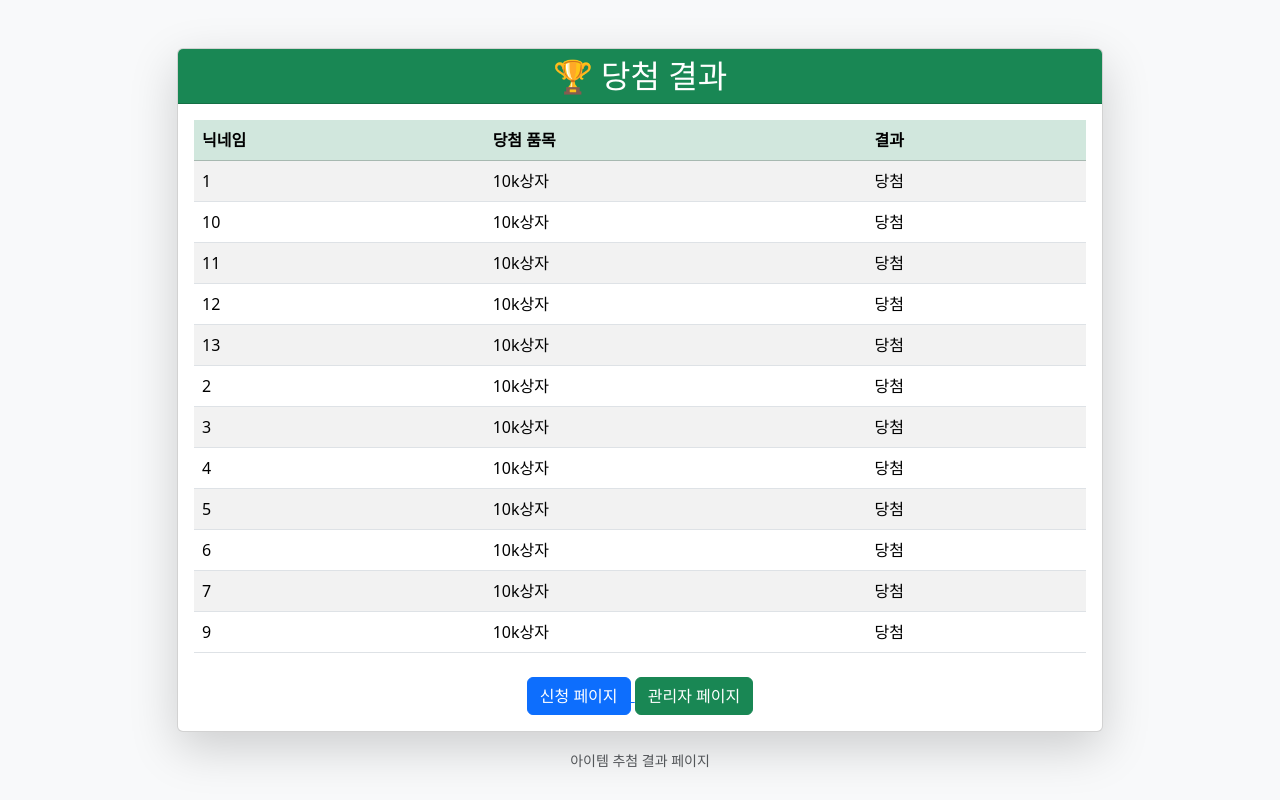
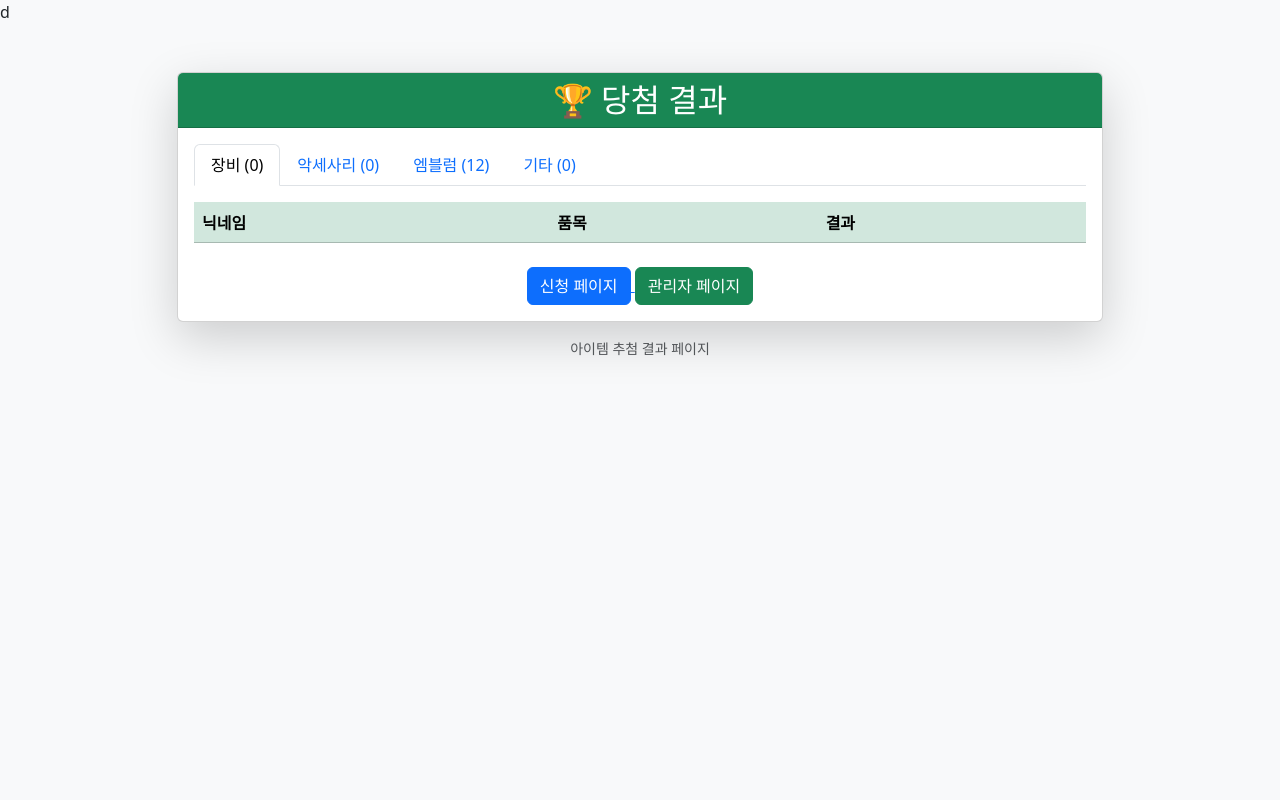
Before and after one commit to sinee1004/itemdraw, a FastAPI app: page /results in a window 1280 px wide. Run offline with FastAPI, Linux system fonts and the light colour scheme; data comes from the database, SQL or seed files in the repository; lists and menus that the app fills with data are empty.

Commit message:
당첨 결과 탭 추가

```diff
--- a/app.py
+++ b/app.py
@@ -637,56 +637,65 @@ async def results(request: Request):
 
     rows = cur.fetchall()
 
-    winners = []
+    equipment = []
+    accessory = []
+    emblem = []
+    etc_items = []
 
     current_item = None
     seq = 1
 
     for nickname, item_name, result, category in rows:
 
-        # 품목이 바뀌면 순번 초기화
         if current_item != item_name:
             current_item = item_name
             seq = 1
 
         if nickname == "유찰":
 
-            winners.append(
-                (
-                    "유찰",
-                    item_name,
-                    "-"
-                )
+            row_data = (
+                "유찰",
+                item_name,
+                "-"
             )
 
-            continue
+        else:
 
-        # 기타 품목만 순번 표시
-        if category == "기타" and "개 지급" in result:
+            if category == "기타" and "개 지급" in result:
 
-            qty = int(
-                result.replace("개 지급", "").strip()
-            )
+                qty = int(
+                    result.replace("개 지급", "").strip()
+                )
 
-            numbers = []
+                numbers = []
 
-            for _ in range(qty):
-                numbers.append(f"{seq}번")
-                seq += 1
+                for _ in range(qty):
+                    numbers.append(f"{seq}번")
+                    seq += 1
 
-            display_result = ", ".join(numbers)
+                display_result = ", ".join(numbers)
 
-        else:
-            # 장비 / 악세 / 엠블럼
-            display_result = "당첨"
+            else:
 
-        winners.append(
-            (
+                display_result = "당첨"
+
+            row_data = (
                 nickname,
                 item_name,
                 display_result
             )
-        )
+
+        if category == "장비":
+            equipment.append(row_data)
+
+        elif category == "악세사리":
+            accessory.append(row_data)
+
+        elif category == "엠블럼":
+            emblem.append(row_data)
+
+        elif category == "기타":
+            etc_items.append(row_data)
 
     conn.close()
 
@@ -694,7 +703,10 @@ async def results(request: Request):
         request=request,
         name="results.html",
         context={
-            "winners": winners
+            "equipment": equipment,
+            "accessory": accessory,
+            "emblem": emblem,
+            "etc_items": etc_items
         }
     )
 @app.get("/edit_item/{item_id}", response_class=HTMLResponse)
--- a/templates/results.html
+++ b/templates/results.html
@@ -1,4 +1,4 @@
-<!DOCTYPE html>
+d<!DOCTYPE html>
 <html lang="ko">
 
 <head>
@@ -37,41 +37,74 @@ rel="stylesheet">
 
 <div class="card-body">
 
-{% if winners %}
+<ul class="nav nav-tabs mb-3">
+
+<li class="nav-item">
+<button
+class="nav-link active"
+data-bs-toggle="tab"
+data-bs-target="#equip">
+장비 ({{ equipment|length }})
+</button>
+</li>
+
+<li class="nav-item">
+<button
+class="nav-link"
+data-bs-toggle="tab"
+data-bs-target="#accessory">
+악세사리 ({{ accessory|length }})
+</button>
+</li>
+
+<li class="nav-item">
+<button
+class="nav-link"
+data-bs-toggle="tab"
+data-bs-target="#emblem">
+엠블럼 ({{ emblem|length }})
+</button>
+</li>
+
+<li class="nav-item">
+<button
+class="nav-link"
+data-bs-toggle="tab"
+data-bs-target="#etc">
+기타 ({{ etc_items|length }})
+</button>
+</li>
+
+</ul>
+
+<div class="tab-content">
+
+<!-- 장비 -->
+<div
+class="tab-pane fade show active"
+id="equip">
 
 <table class="table table-striped table-hover">
 
 <thead class="table-success">
-
 <tr>
-
 <th>닉네임</th>
-<th>당첨 품목</th>
+<th>품목</th>
 <th>결과</th>
-
 </tr>
-
 </thead>
 
 <tbody>
 
-{% for row in winners %}
+{% for row in equipment %}
 
 <tr>
 
 {% if row[0] == "유찰" %}
 
-<td class="text-danger fw-bold">
-🔴 유찰
-</td>
-
-<td class="text-danger fw-bold">
-{{ row[1] }}
-</td>
-
-<td class="text-danger fw-bold">
--
-</td>
+<td class="text-danger fw-bold">🔴 유찰</td>
+<td class="text-danger fw-bold">{{ row[1] }}</td>
+<td class="text-danger fw-bold">-</td>
 
 {% else %}
 
@@ -89,36 +122,157 @@ rel="stylesheet">
 
 </table>
 
+</div>
+
+<!-- 악세사리 -->
+<div
+class="tab-pane fade"
+id="accessory">
+
+<table class="table table-striped table-hover">
+
+<thead class="table-success">
+<tr>
+<th>닉네임</th>
+<th>품목</th>
+<th>결과</th>
+</tr>
+</thead>
+
+<tbody>
+
+{% for row in accessory %}
+
+<tr>
+
+{% if row[0] == "유찰" %}
+
+<td class="text-danger fw-bold">🔴 유찰</td>
+<td class="text-danger fw-bold">{{ row[1] }}</td>
+<td class="text-danger fw-bold">-</td>
+
 {% else %}
 
-<div class="alert alert-warning text-center">
+<td>{{ row[0] }}</td>
+<td>{{ row[1] }}</td>
+<td>{{ row[2] }}</td>
 
-아직 추첨 결과가 없습니다.
+{% endif %}
+
+</tr>
+
+{% endfor %}
+
+</tbody>
+
+</table>
 
 </div>
 
+<!-- 엠블럼 -->
+<div
+class="tab-pane fade"
+id="emblem">
+
+<table class="table table-striped table-hover">
+
+<thead class="table-success">
+<tr>
+<th>닉네임</th>
+<th>품목</th>
+<th>결과</th>
+</tr>
+</thead>
+
+<tbody>
+
+{% for row in emblem %}
+
+<tr>
+
+{% if row[0] == "유찰" %}
+
+<td class="text-danger fw-bold">🔴 유찰</td>
+<td class="text-danger fw-bold">{{ row[1] }}</td>
+<td class="text-danger fw-bold">-</td>
+
+{% else %}
+
+<td>{{ row[0] }}</td>
+<td>{{ row[1] }}</td>
+<td>{{ row[2] }}</td>
+
 {% endif %}
+
+</tr>
+
+{% endfor %}
+
+</tbody>
+
+</table>
+
+</div>
+
+<!-- 기타 -->
+<div
+class="tab-pane fade"
+id="etc">
+
+<table class="table table-striped table-hover">
+
+<thead class="table-success">
+<tr>
+<th>닉네임</th>
+<th>품목</th>
+<th>결과</th>
+</tr>
+</thead>
+
+<tbody>
+
+{% for row in etc_items %}
+
+<tr>
+
+{% if row[0] == "유찰" %}
+
+<td class="text-danger fw-bold">🔴 유찰</td>
+<td class="text-danger fw-bold">{{ row[1] }}</td>
+<td class="text-danger fw-bold">-</td>
+
+{% else %}
+
+<td>{{ row[0] }}</td>
+<td>{{ row[1] }}</td>
+<td>{{ row[2] }}</td>
+
+{% endif %}
+
+</tr>
+
+{% endfor %}
+
+</tbody>
+
+</table>
+
+</div>
+
+</div>
 
 <div class="text-center mt-4">
 
 <a href="/">
-
 <button class="btn btn-primary">
-
 신청 페이지
-
 </button>
-
 </a>
 
 <a href="/admin">
-
 <button class="btn btn-success">
-
 관리자 페이지
-
 </button>
-
 </a>
 
 </div>
@@ -130,9 +284,7 @@ rel="stylesheet">
 <div class="text-center mt-3 text-muted">
 
 <small>
-
 아이템 추첨 결과 페이지
-
 </small>
 
 </div>
@@ -143,6 +295,8 @@ rel="stylesheet">
 
 </div>
 
+<script src="https://cdn.jsdelivr.net/npm/bootstrap@5.3.3/dist/js/bootstrap.bundle.min.js"></script>
+
 </body>
 
 </html>
```
